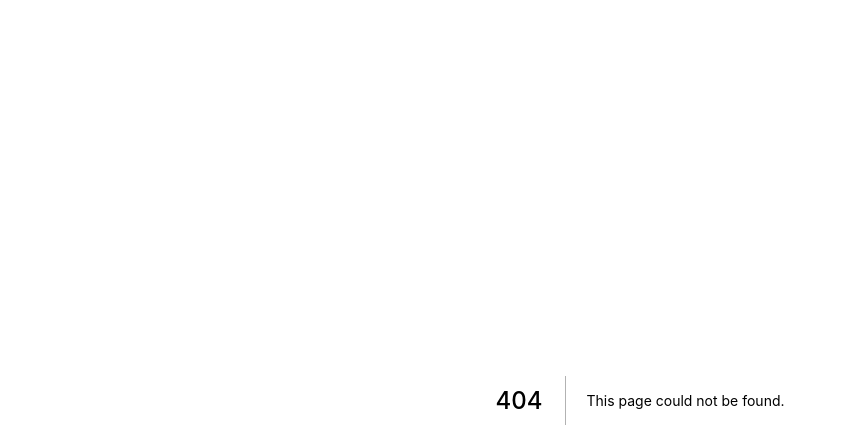
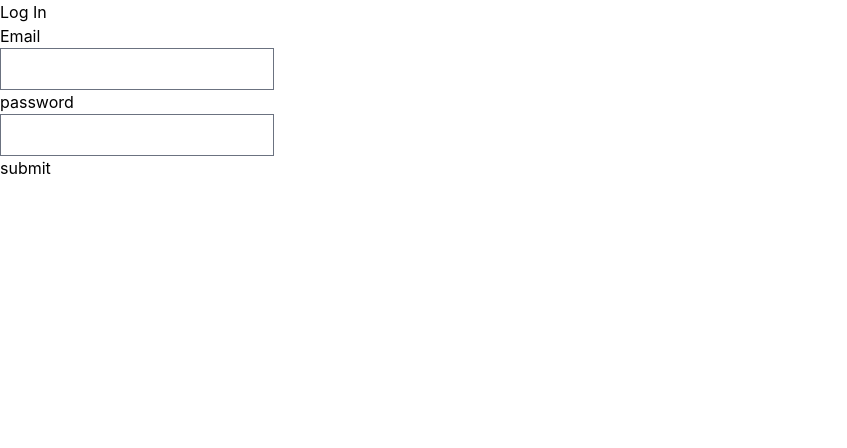
Before and after one commit to Nosewall/Waddle, a Next.js app in the folder src/: page /login in a window 1280 px wide. Before the commit this address had no page. Shown: the top 448 px of the page, without its empty margins (0-847 px from the left). Built offline with nearby package versions, Linux system fonts and the light colour scheme.

Commit message:
New route.

```diff
--- /dev/null
+++ b/src/pages/login.tsx
@@ -0,0 +1,68 @@
+import { useState } from 'react';
+import axios from 'axios';
+import { useRouter } from 'next/router';
+import { useAuth } from '../components/context/AuthContext';
+
+const LoginForm = Object.freeze({
+    email: '',
+    password: '',
+});
+
+const axiosBase = axios.create({
+    baseURL: 'http://localhost:9400',
+    headers: {
+        'Content-Type': 'application/json',
+    },
+});
+
+const Login = () => {
+    const [formData, updateFormData] = useState(LoginForm);
+    const router = useRouter();
+    const { Login } = useAuth();
+
+    const handleChange = (e: any) => {
+        updateFormData({
+            ...formData,
+            [e.target.name]: e.target.value.trim(),
+        });
+    };
+
+    const handleSubmit = (e: any) => {
+        e.preventDefault();
+        const data = { email: formData.email, password: formData.password };
+        axiosBase
+            .post('/login', data)
+            .then((response) => {
+                Login(response);
+                router.push('/');
+            })
+            .catch((err) => {
+                alert(err);
+            });
+    };
+
+    return (
+        <form className='login' onSubmit={handleSubmit}>
+            <div>
+                <h1>Log In</h1>
+            </div>
+            <label>
+                <p>Email</p>
+                <input type={'email'} name={'email'} onChange={handleChange} />
+            </label>
+            <label>
+                <p>password</p>
+                <input
+                    type={'password'}
+                    name={'password'}
+                    onChange={handleChange}
+                />
+            </label>
+            <div className={'submit'}>
+                <button type={'submit'}>submit</button>
+            </div>
+        </form>
+    );
+};
+
+export default Login;
```
Also changed, not shown: 1 other file (tests, documents, lock files or other folders).
